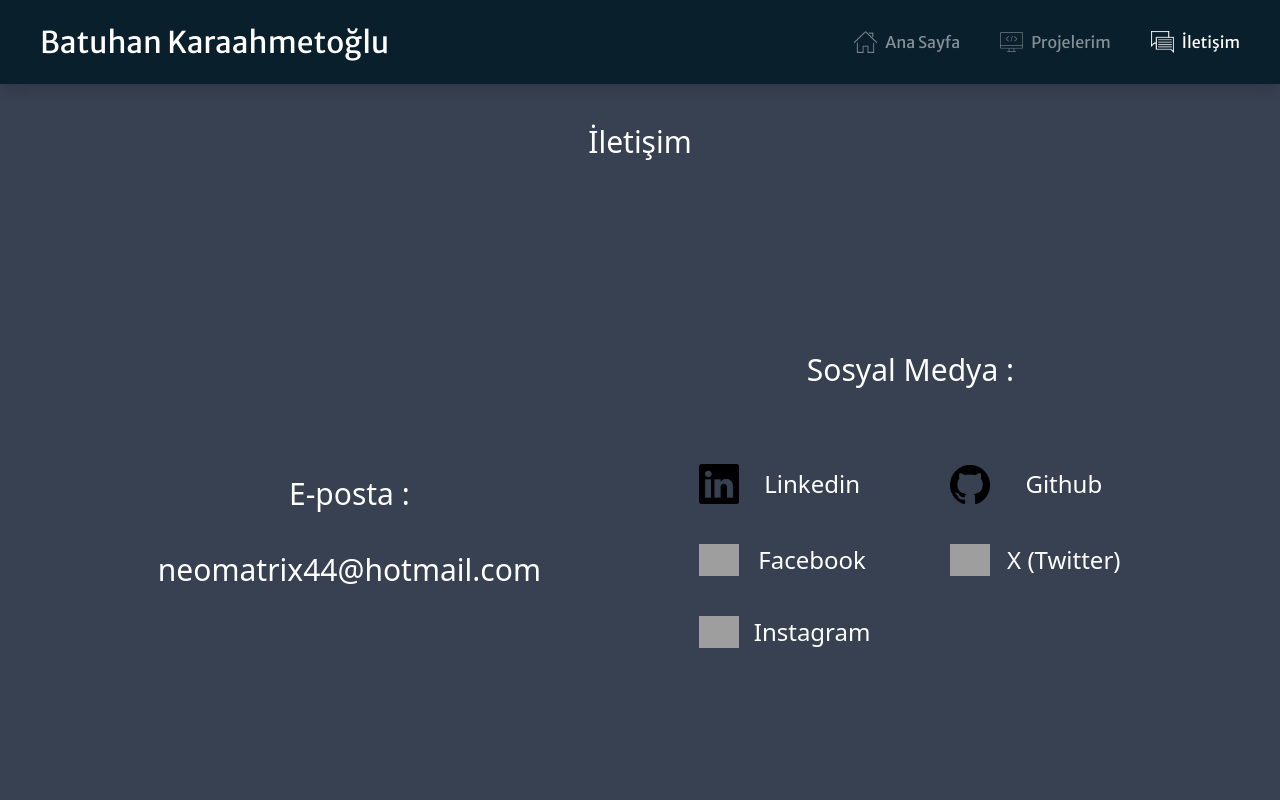
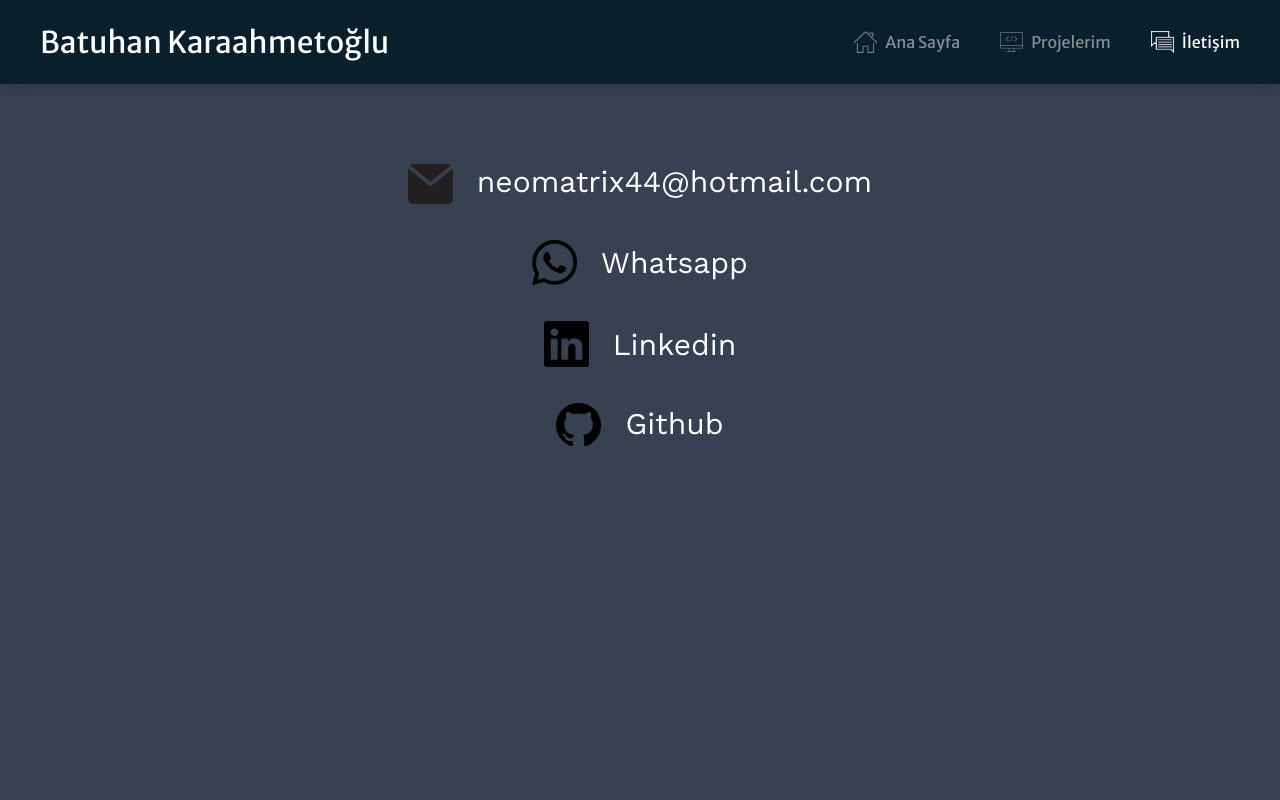
Before and after one commit to Batuhan445/blog-app, a Next.js app: page /contact in a window 1280 px wide. Shown: the top 800 px of the page. Built offline with nearby package versions, Linux system fonts and the light colour scheme; grey boxes are pictures that could not be loaded.

Commit message:
some social media deleted and fixed css

```diff
--- a/src/app/contact/page.tsx
+++ b/src/app/contact/page.tsx
@@ -1,81 +1,41 @@
 import Link from 'next/link'
 import React from 'react'
 import Image from 'next/image'
+import { Work_Sans } from 'next/font/google'
+
+const workSans = Work_Sans({subsets: ["latin"]})
 
 const Contact = () => {
   return (
+    <div className={`h-screen ${workSans.className}`}>
+        <title>Batuhan Karaahmetoğlu Blog | İletişim</title>
 
-    // <div className='flex flex-row items-center flex-1'>
-      <div className='min-h-screen'>
-        <title>Batuhan Karaahmetoğlu Blog | İletişim</title>
-        <div className='text-center text-3xl mt-10'>İletişim</div>
+      <div className='flex-1 grid items-center text-center mt-20'>
 
-      <div className='flex-1 grid md:flex md:justify-evenly items-center text-center py-28 md:mt-20'>
-        <div>
-          <p className='text-2xl md:text-3xl mb-10'>E-posta :</p>
-          <a className='hover:underline text-2xl md:text-3xl' href="mailto:neomatrix44@hotmail.com">neomatrix44@hotmail.com</a>
+        <div className='flex m-auto mb-9'>
+          <Image src={"/social-media/email.png"} alt='email' width={45} height={20} className='mr-6'/>
+          <a className='hover:underline text-2xl md:text-3xl mb-1' href="mailto:neomatrix44@hotmail.com">neomatrix44@hotmail.com</a>
         </div>
 
-        <div>
-
-        <div className='md:mt-0 mt-10 text-2xl md:text-3xl my-5 md:my-0'>
-        Sosyal Medya :
+        <div className='flex m-auto mb-9'>
+          <Image src={"/social-media/whatsapp.png"} alt='whatsapp' width={45} height={40} className='mr-6'/>
+          <Link href={"https://wa.me/05531344902"} target='_blank' className='text-2xl md:text-3xl mb-1 m-auto'>Whatsapp</Link>
         </div>
 
-        <div className='grid md:grid-cols-2  gap-y-7 gap-x-20 items-center justify-center md:justify-start md:py-16 text-xl lg:text-2xl'>
-
-          <div className='mt-3'>
-            <Link href={'https://www.linkedin.com/in/batuhankaraahmeto%C4%9Flu/'} target='_blank' style={{display:"flex"}}>
-            <Image src={"/social-media/linkedin.png"} alt='linkedin-logo' width={40} height={40} style={{marginRight:"15px"}}/>
-            <div className='m-auto  hover:text-blue-400 transition'>
-              Linkedin
-            </div>
-            </Link>
-          </div>
-
-          <div className='mt-3'>
-            <Link href={'https://github.com/Batuhan445'} target='_blank' style={{display:"flex"}}>
-            <Image src={"/social-media/github.png"} alt='github-logo' width={40} height={40} style={{marginRight:"15px"}}/>
-          <div className='m-auto  hover:text-blue-400 transition'>
-              Github
-          </div>
-              </Link>
-          </div>
-
-          <div className='mt-3'>
-          <Link href={'https://www.facebook.com/batuhankara.tr/'} target='_blank' style={{display:"flex"}}>
-          <Image src={"/social-media/facebook.png"} alt='facebook-logo' width={40} height={40} style={{marginRight:"15px"}}/>
-          <div className='m-auto  hover:text-blue-400 transition'>
-            Facebook
-          </div>
-          </Link>
-          </div>
-
-          <div className='mt-3'>
-          <Link href={'https://www.x.com/trbatuhankara/'} target='_blank' style={{display:"flex"}}>
-          <Image src={"/social-media/x-twitter-logo.png"} alt='x-logo' width={40} height={40} style={{marginRight:"15px"}}/>
-          <div className='m-auto  hover:text-blue-400 transition'>
-            X (Twitter)
-          </div>
-            </Link>
-
-          </div>
-
-          <div className='mt-3'>
-          <Link href={'https://www.instagram.com/trbatuhankara/'} target='_blank' style={{display:"flex"}}>
-          <Image src={"/social-media/instagram.png"} alt='instagram-logo' width={40} height={40} style={{marginRight:"15px"}}/>
-          <div className='m-auto  hover:text-blue-400 transition'>
-            Instagram
-          </div>
-            </Link>
-          </div>
+        <div className='flex m-auto mb-9'>
+        <Image src={"/social-media/linkedin.png"} alt='linkedin' width={45} height={40} className='mr-6'/>
+          <Link href={"https://www.linkedin.com/in/batuhankaraahmeto%C4%9Flu/"} target='_blank' className='text-2xl md:text-3xl mb-1 m-auto'>Linkedin</Link>
+        </div>
 
 
-          </div>
+        <div className='flex m-auto'>
+        <Image src={"/social-media/github.png"} alt='linkedin' width={45} height={40} className='mr-6'/>
+          <Link href={"https://github.com/Batuhan445"} target='_blank' className='text-2xl md:text-3xl mb-1 m-auto'>Github</Link>
         </div>
+
       </div>
 
-      </div>
+    </div>
 
 
   )
```
